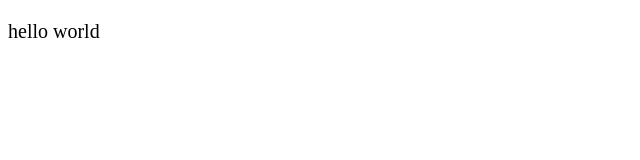
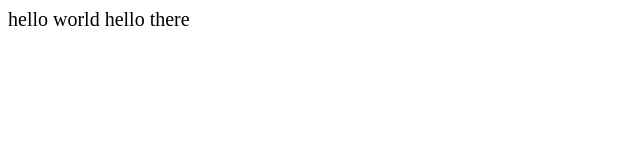
Before and after one commit to calibr31/js-projects, a plain HTML site: page index.html in a window 1280 px wide. Shown: the whole page, without its empty margins (0-640 px from the left). Drawn offline with Linux system fonts and the light colour scheme.

Commit message:
new commit is submited

```diff
--- a/index.html
+++ b/index.html
@@ -8,7 +8,7 @@
     <title>Document</title>
 </head>
 <body>
-    <p>hello world</p>
+    <span>hello world</span>
     <script src="./main.js"></script>
 </body>
 </html>
--- a/main.js
+++ b/main.js
@@ -1,3 +1,2 @@
 console.log('object')
-console.log('object')
-console.log('object')
+document.write("hello there")
```
